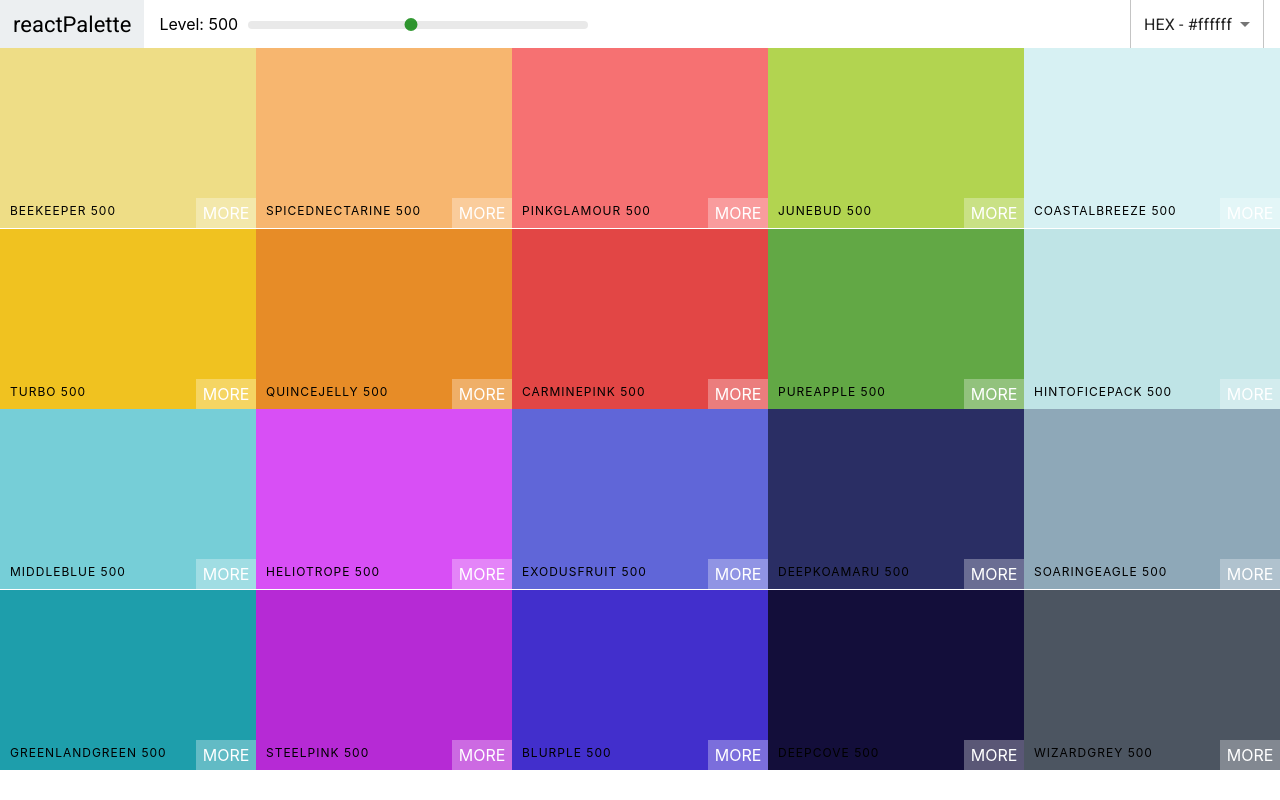
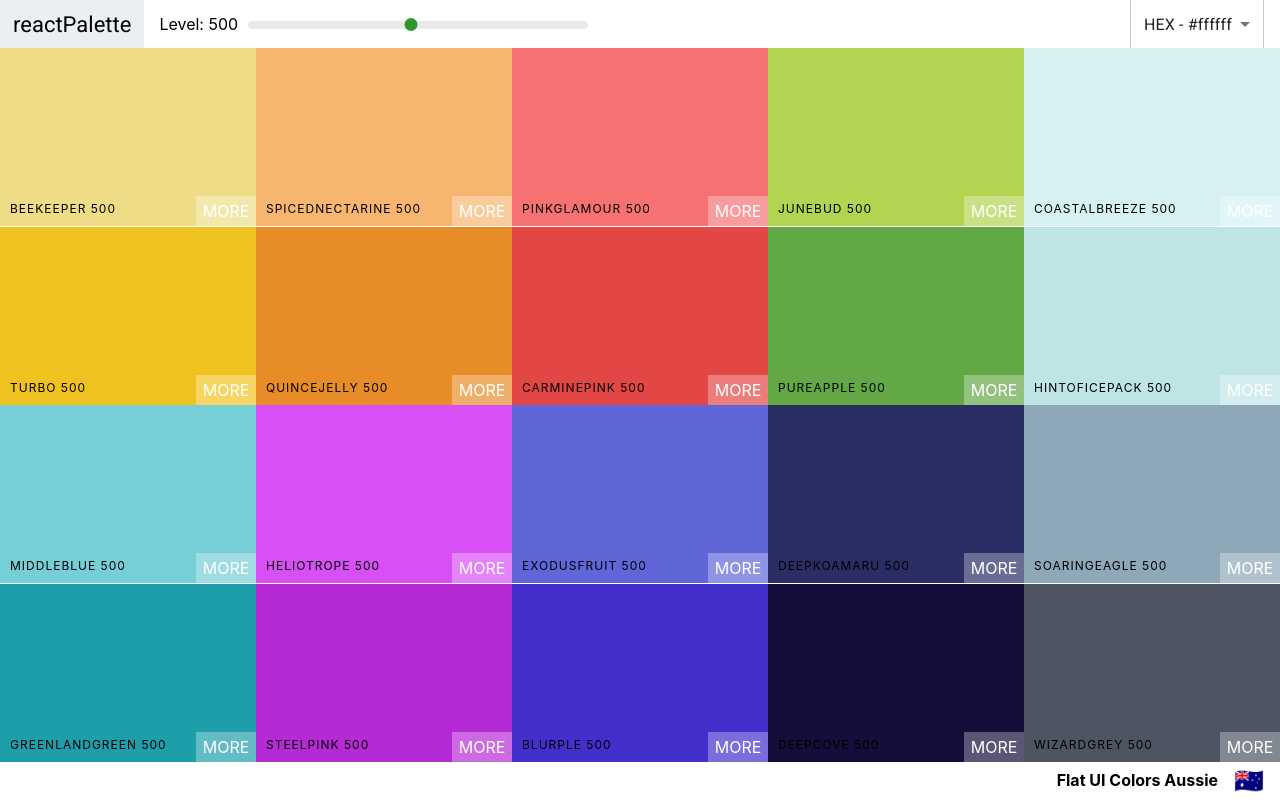
Before and after one commit to nimaaskari/react_palette, a React (Create React App) app: page / in a window 1280 px wide. Built offline with nearby package versions, Linux system fonts and the light colour scheme.

Commit message:
Add footer

```diff
--- a/src/ColorBox.js
+++ b/src/ColorBox.js
@@ -27,7 +27,7 @@
             style={{ background }}
             className={`copy-overlay  ${copied && "show"}`}
           ></div>
-          <div c className={`copy-msg  ${copied && "show"}`}>
+          <div className={`copy-msg  ${copied && "show"}`}>
             <h1>Copied!</h1>
             <p>{this.props.background}</p>
           </div>
--- a/src/Navbar.js
+++ b/src/Navbar.js
@@ -13,18 +13,18 @@
   constructor(props) {
     super(props);
     this.state = { format: "hex", open: false };
-    this.handleFormatChange = this.handleFormatChange.bind(this);
+    this.handleChange = this.handleChange.bind(this);
     this.closeSnackbar = this.closeSnackbar.bind(this);
   }
-  handleFormatChange(e) {
+  handleChange(e) {
     this.setState({ format: e.target.value, open: true });
-    this.props.handleFormatChange(e.target.value);
+    this.props.handleChange(e.target.value);
   }
   closeSnackbar() {
     this.setState({ open: false });
   }
   render() {
-    const { level, changeLevel, handleFormatChange } = this.props;
+    const { level, changeLevel, handleChange } = this.props;
     const { format } = this.state;
     return (
       <header className="navbar">
@@ -44,14 +44,14 @@
           </div>
         </div>
         <div className="select-container">
-          <Select value={format} onChange={this.handleFormatChange}>
+          <Select value={format} onChange={this.handleChange}>
             <MenuItem value="hex">HEX - #ffffff</MenuItem>
             <MenuItem value="rgb">RGB - rgb(255,255,255)</MenuItem>
             <MenuItem value="rgba">RGBA - rgba(255,255,255, 1.0)</MenuItem>
           </Select>
         </div>
         <Snackbar
-          anchorOrigin={{ vertical: "button", horizontal: "left" }}
+          anchorOrigin={{ vertical: "bottom", horizontal: "left" }}
           open={this.state.open}
           autoHideDuration={3000}
           message={
--- a/src/Palette.css
+++ b/src/Palette.css
@@ -1,7 +1,23 @@
 .Palette {
   height: 100vh;
+  display: flex;
+  flex-direction: column;
 }
 
 .Palette-colors {
   height: 90%;
 }
+
+.palette-footer {
+  background-color: white;
+  height: 5vh;
+  display: flex;
+  justify-content: flex-end;
+  align-items: center;
+  font-weight: bold;
+}
+
+.emoji {
+  font-size: 1.5rem;
+  margin: 0 1rem;
+}
--- a/src/Palette.js
+++ b/src/Palette.js
@@ -17,10 +17,10 @@
     this.setState({ format: val });
   }
   render() {
-    const { colors } = this.props.palette;
+    const { colors, paletteName, emoji } = this.props.palette;
     const { level, format } = this.state;
     const colorBoxes = colors[level].map((color) => (
-      <ColorBox background={color[format]} name={color.name} />
+      <ColorBox background={color[format]} name={color.name} key={color.id} />
     ));
     return (
       <div className="Palette">
@@ -30,6 +30,10 @@
           handleChange={this.changeFormat}
         />
         <div className="Palette-colors">{colorBoxes}</div>
+        <footer className="palette-footer">
+          {paletteName}
+          <span className="emoji">{emoji}</span>
+        </footer>
       </div>
     );
   }
```
